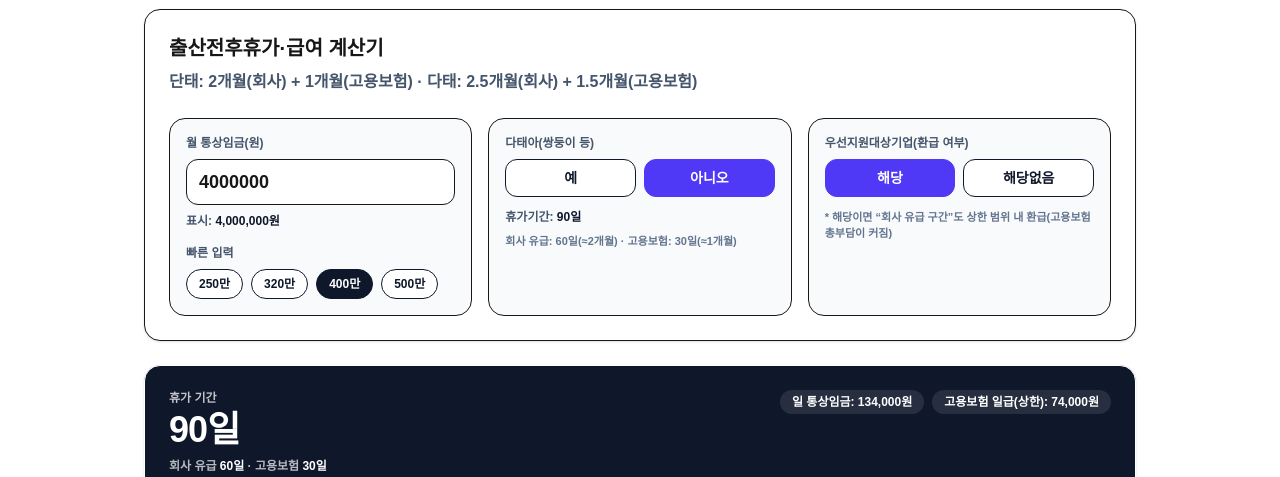
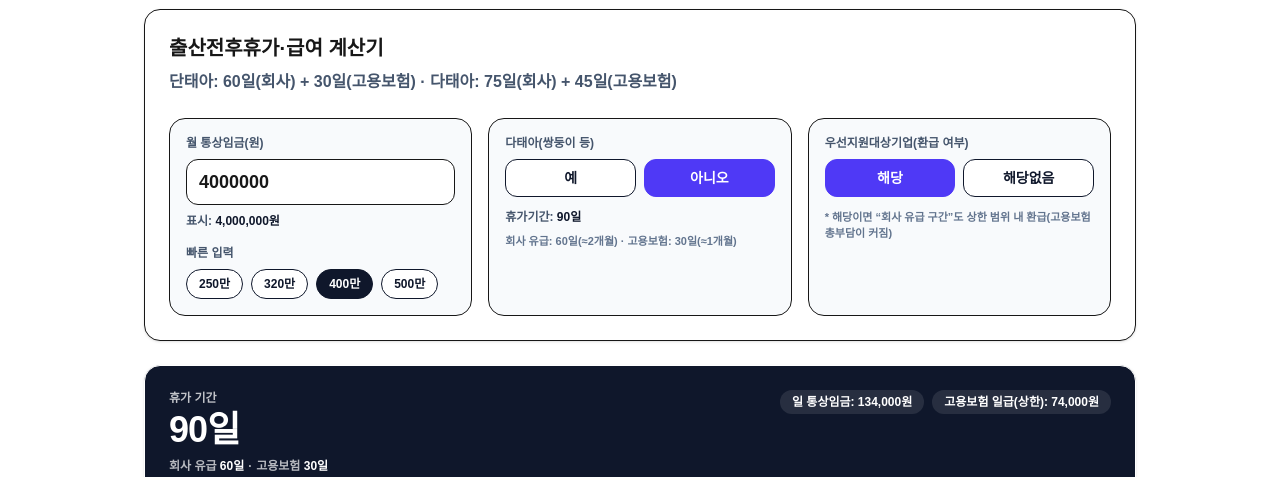
Before and after one commit to shootingstar112/startup-hr, a Next.js app: page /parental in a window 1280 px wide. Shown: the part 323-800 px from the top of the page. Built offline with nearby package versions, Linux system fonts and the light colour scheme.

Commit message:
awerawer

```diff
--- a/app/parental/MaternityLeaveCalculator.tsx
+++ b/app/parental/MaternityLeaveCalculator.tsx
@@ -76,7 +76,7 @@ export default function MaternityLeaveCalculator() {
                     <div>
                         <h2 className="text-xl font-black">출산전후휴가·급여 계산기</h2>
                         <p className="mt-2 text-slate-600 font-semibold">
-              단태: 2개월(회사) + 1개월(고용보험) · 다태: 2.5개월(회사) + 1.5개월(고용보험)
+                            단태아: 60일(회사) + 30일(고용보험) · 다태아: 75일(회사) + 45일(고용보험)
                         </p>
                     </div>
                 </div>
@@ -111,8 +111,7 @@ export default function MaternityLeaveCalculator() {
                                         key={b.label}
                                         type="button"
                                         onClick={() => setWageText(String(b.value))}
-                    className={`rounded-full px-3 py-1.5 text-xs font-black border ${
-                      monthlyWage === b.value
+                                        className={`rounded-full px-3 py-1.5 text-xs font-black border ${monthlyWage === b.value
                                                 ? "bg-slate-900 text-white border-slate-900"
                                                 : "bg-white text-slate-900"
                                             }`}
@@ -132,8 +131,7 @@ export default function MaternityLeaveCalculator() {
                             <button
                                 type="button"
                                 onClick={() => setIsMultiple(true)}
-                className={`flex-1 rounded-xl px-3 py-2 text-sm font-black border ${
-                  isMultiple ? "bg-indigo-600 text-white border-indigo-600" : "bg-white text-slate-900"
+                                className={`flex-1 rounded-xl px-3 py-2 text-sm font-black border ${isMultiple ? "bg-indigo-600 text-white border-indigo-600" : "bg-white text-slate-900"
                                     }`}
                             >
                                 예
@@ -141,8 +139,7 @@ export default function MaternityLeaveCalculator() {
                             <button
                                 type="button"
                                 onClick={() => setIsMultiple(false)}
-                className={`flex-1 rounded-xl px-3 py-2 text-sm font-black border ${
-                  !isMultiple ? "bg-indigo-600 text-white border-indigo-600" : "bg-white text-slate-900"
+                                className={`flex-1 rounded-xl px-3 py-2 text-sm font-black border ${!isMultiple ? "bg-indigo-600 text-white border-indigo-600" : "bg-white text-slate-900"
                                     }`}
                             >
                                 아니오
@@ -169,8 +166,7 @@ export default function MaternityLeaveCalculator() {
                             <button
                                 type="button"
                                 onClick={() => setIsPriority(true)}
-                className={`flex-1 rounded-xl px-3 py-2 text-sm font-black border ${
-                  isPriority ? "bg-indigo-600 text-white border-indigo-600" : "bg-white text-slate-900"
+                                className={`flex-1 rounded-xl px-3 py-2 text-sm font-black border ${isPriority ? "bg-indigo-600 text-white border-indigo-600" : "bg-white text-slate-900"
                                     }`}
                             >
                                 해당
@@ -178,8 +174,7 @@ export default function MaternityLeaveCalculator() {
                             <button
                                 type="button"
                                 onClick={() => setIsPriority(false)}
-                className={`flex-1 rounded-xl px-3 py-2 text-sm font-black border ${
-                  !isPriority ? "bg-indigo-600 text-white border-indigo-600" : "bg-white text-slate-900"
+                                className={`flex-1 rounded-xl px-3 py-2 text-sm font-black border ${!isPriority ? "bg-indigo-600 text-white border-indigo-600" : "bg-white text-slate-900"
                                     }`}
                             >
                                 해당없음
@@ -199,10 +194,16 @@ export default function MaternityLeaveCalculator() {
                     <div>
                         <div className="text-xs font-extrabold text-white/75">휴가 기간</div>
                         <div className="mt-1 text-4xl font-black tracking-tight">{out.totalDays}일</div>
-            <div className="mt-2 text-xs font-semibold text-white/70">
-              회사 유급 <span className="font-black text-white">{out.employerPayDays}일</span> · 고용보험{" "}
-              <span className="font-black text-white">{out.govtDirectDays}일</span>
+                        <div className="mt-2 text-xs font-semibold text-white/70 flex flex-wrap items-center gap-x-1">
+                            <span className="whitespace-nowrap">
+                                회사 유급 <span className="font-black text-white">{out.employerPayDays}일</span>
+                            </span>
+                            <span className="whitespace-nowrap">·</span>
+                            <span className="whitespace-nowrap">
+                                고용보험 <span className="font-black text-white">{out.govtDirectDays}일</span>
+                            </span>
                         </div>
+
                     </div>
 
                     <div className="flex flex-wrap gap-2 justify-end">
```
Lines whose indentation alone changed are shown as unchanged.
